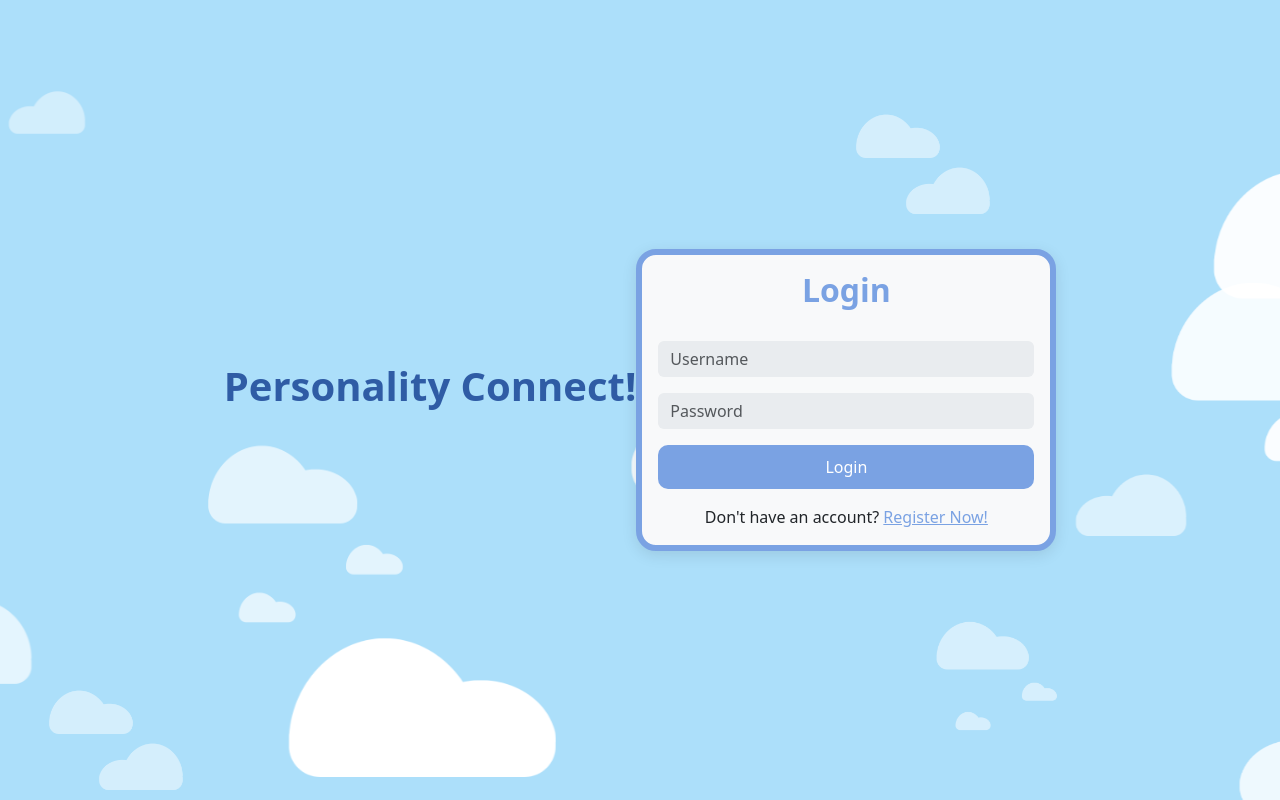
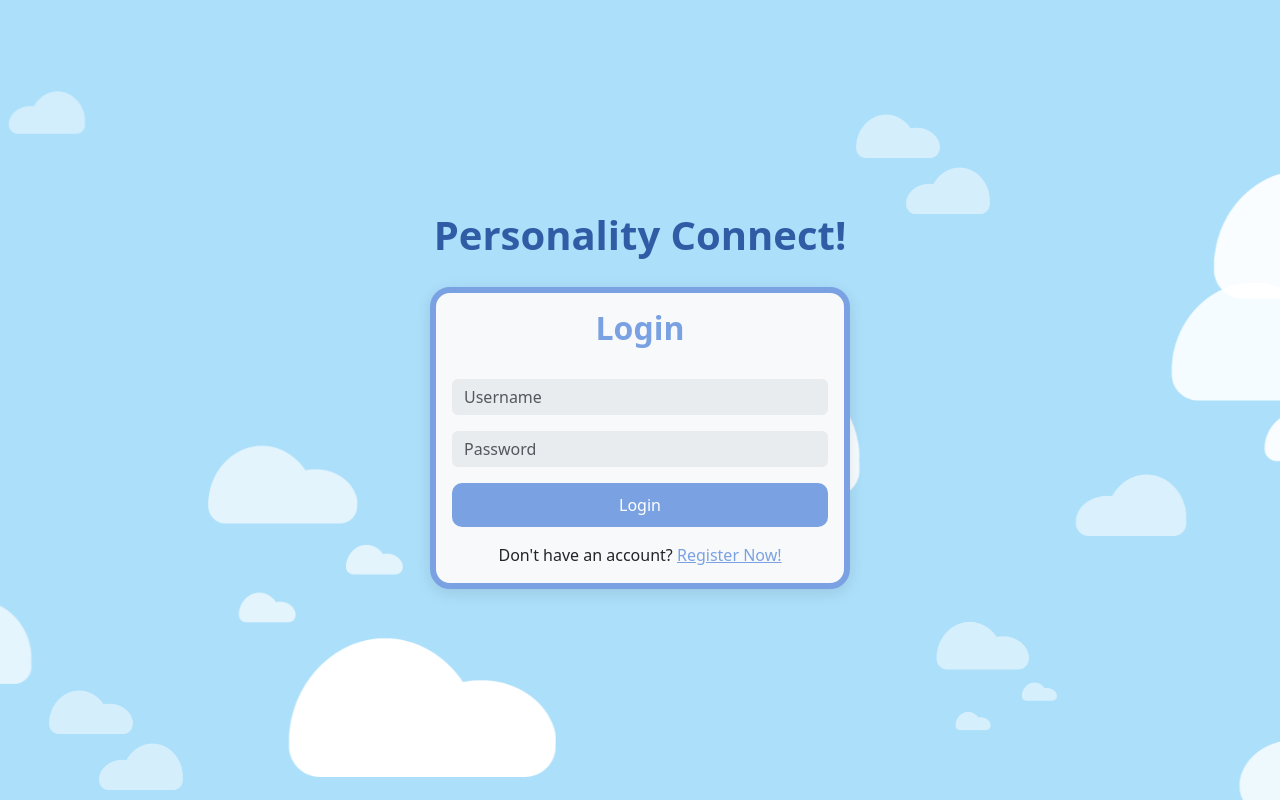
Before and after one commit to naddyafav/LargeProjectCOP4331, a React (Vite) app in the folder PersonalityApp/client/: page / in a window 1280 px wide. Built offline with nearby package versions, Linux system fonts and the light colour scheme.

Commit message:
fixed login layout

```diff
--- a/PersonalityApp/client/src/pages/Home.tsx
+++ b/PersonalityApp/client/src/pages/Home.tsx
@@ -98,6 +98,7 @@ export default function Home() {
         </div>
 
         {/* Personality Card: Middle */}
+
         <div className="card-large">
           <div style={{ textAlign: "center", marginBottom: "20px" }}>
             <span style={{ fontSize: "4rem" }}>{result.emoji}</span>
--- a/PersonalityApp/client/src/pages/Login.tsx
+++ b/PersonalityApp/client/src/pages/Login.tsx
@@ -35,7 +35,7 @@ export default function Login() {
   const inputStyle = { backgroundColor: "#e9ecef", border: "none" };
 
   return (
-    <div className="page-center page-sky">
+    <div className="page-center page-sky" style={{ flexDirection: "column" }}>
       <Clouds />
 
       {/* PAGE TITLE */}
```
